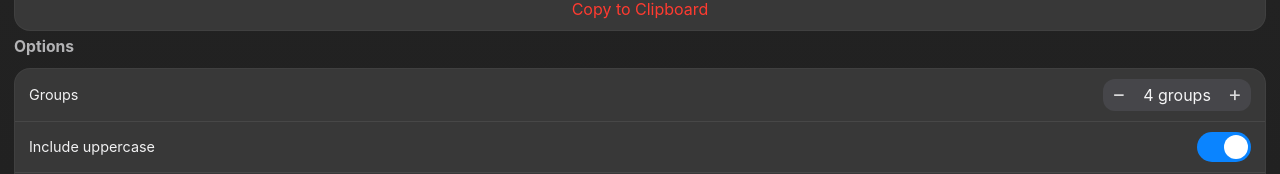
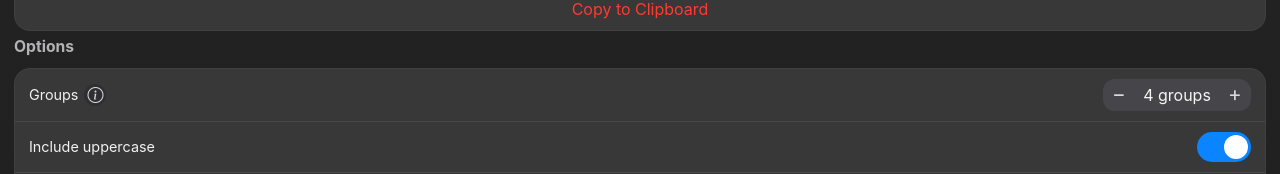
Before and after one commit to chrismuha/password-generator-web, a Vue app: page / in a window 1280 px wide. Shown: the part 230-404 px from the top of the page. Built offline with nearby package versions, Linux system fonts and the light colour scheme.

Commit message:
Add groups explanation to password options

```diff
--- a/src/components/OptionRow.vue
+++ b/src/components/OptionRow.vue
@@ -15,15 +15,30 @@ defineProps({
   checked: {
     type: Boolean,
     default: false
+  },
+  infoLabel: {
+    type: String,
+    default: ''
   }
 });
 
-defineEmits(['toggle', 'decrement', 'increment', 'click']);
+defineEmits(['toggle', 'decrement', 'increment', 'click', 'info-click']);
 </script>
 
 <template>
   <div class="option-row" @click="$emit('click')">
-    <span class="option-label">{{ label }}</span>
+    <span class="option-label-row">
+      <span class="option-label">{{ label }}</span>
+      <button
+        v-if="infoLabel"
+        class="option-info-button"
+        type="button"
+        :aria-label="infoLabel"
+        @click.stop="$emit('info-click')"
+      >
+        <i class="bi bi-info-circle"></i>
+      </button>
+    </span>
 
     <div v-if="kind === 'stepper'" class="stepper" @click.stop>
       <button type="button" class="stepper-button" aria-label="Decrease" @click="$emit('decrement')">−</button>
--- a/src/components/OptionsCard.vue
+++ b/src/components/OptionsCard.vue
@@ -1,5 +1,5 @@
 <script setup>
-import { computed } from 'vue';
+import { computed, ref } from 'vue';
 import OptionRow from './OptionRow.vue';
 import SymbolSettingsModal from './SymbolSettingsModal.vue';
 
@@ -62,6 +62,7 @@ const separatorLabel = computed(() => {
   return current?.label || 'Dot';
 });
 const enabledSymbolCount = computed(() => `${props.state.enabledSymbols.length} enabled`);
+const groupsInfoOpen = ref(false);
 
 function patchState(patch) {
   emit('update:state', { ...props.state, ...patch });
@@ -89,8 +90,10 @@ function cycleSeparator() {
     <div class="list-card">
       <OptionRow
         label="Groups"
+        info-label="What are password groups?"
         kind="stepper"
         :value="`${state.groups} groups`"
+        @info-click="groupsInfoOpen = true"
         @decrement="$emit('update:groups', state.groups - 1)"
         @increment="$emit('update:groups', state.groups + 1)"
       />
@@ -142,6 +145,22 @@ function cycleSeparator() {
         @increment="$emit('update:chars-per-group', state.charsPerGroup + 1)"
       />
     </div>
+
+    <section v-if="groupsInfoOpen" class="info-overlay" @click.self="groupsInfoOpen = false">
+      <div class="info-modal">
+        <div class="info-modal-header">
+          <span>Groups</span>
+          <button class="info-modal-close" type="button" aria-label="Close groups help" @click="groupsInfoOpen = false">
+            <i class="bi bi-x-lg"></i>
+          </button>
+        </div>
+        <div class="info-panel">
+          <p><strong>Groups</strong> split your password into equal sections, which can make a long password easier to read or type.</p>
+          <p>The total number of password characters is <strong>groups × characters per group</strong>. For example, 4 groups of 4 characters creates 16 characters.</p>
+          <p>Your selected separator appears between groups. Choosing <strong>None</strong> keeps the same total characters without visible breaks.</p>
+        </div>
+      </div>
+    </section>
 
     <div class="metrics-card">
       <div>
--- a/src/style.css
+++ b/src/style.css
@@ -219,6 +219,25 @@ button {
 .option-label,
 .option-value {
   font-size: 0.9rem;
+}
+
+.option-label-row {
+  display: flex;
+  align-items: center;
+  gap: 6px;
+}
+
+.option-info-button {
+  width: 22px;
+  height: 22px;
+  display: grid;
+  place-items: center;
+  border-radius: 999px;
+  background: #2f2f31;
+  color: #d8d8da;
+  cursor: pointer;
+  padding: 0;
+  -webkit-app-region: no-drag;
 }
 
 .toggle {
```
